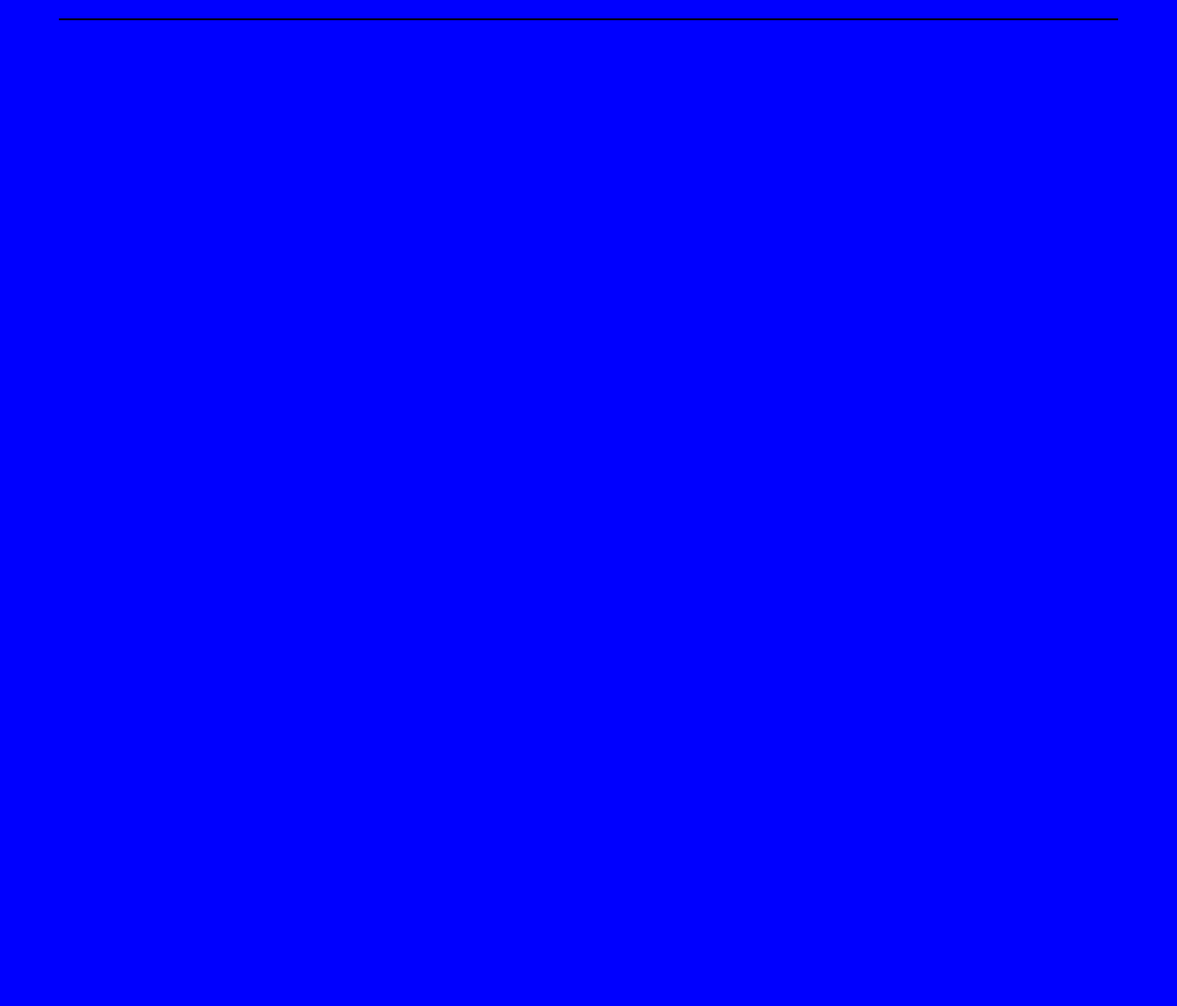
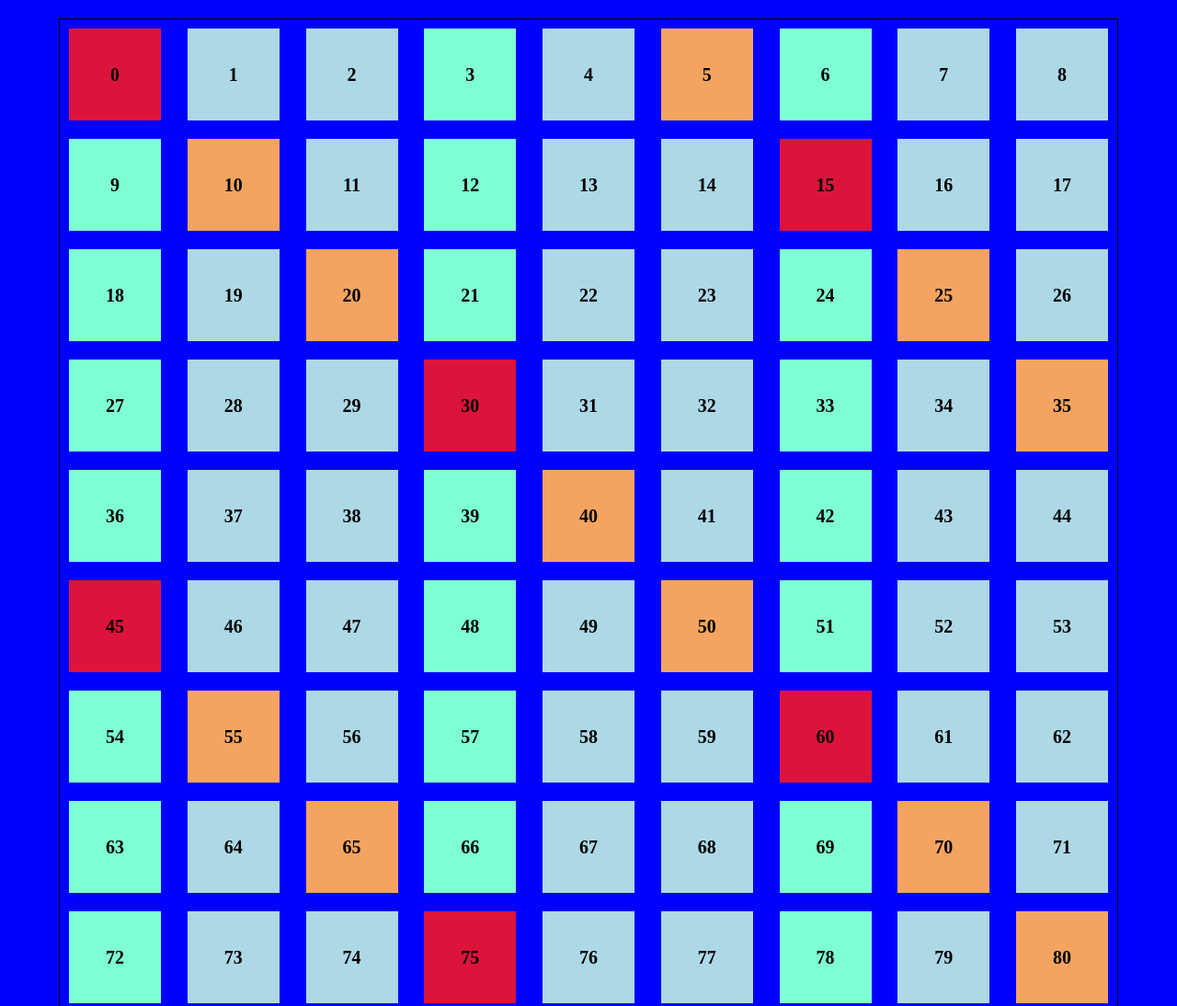
Before and after one commit to matteocenci/js-fizzbuzz, a plain HTML site: page index.html in a window 1280 px wide. Shown: the top 1094 px of the page at 92% size. Before the commit the page ends 800 px from the top, so only its background shows below. Drawn offline with Linux system fonts and the light colour scheme.

Commit message:
feat: FizzBuzz in console working

```diff
--- a/css/style.css
+++ b/css/style.css
@@ -29,6 +29,8 @@ body {
     align-items: center;
     font-size: 20px;
     font-weight: 600;
+
+    background-color: lightblue;
 }
 
 .fizz {
--- a/js/script.js
+++ b/js/script.js
@@ -11,12 +11,25 @@ for (let i = 0; i<=100; i++) {
     let bgClass;
     if(i % 15 === 0) {
         console.log("FizzBuzz");
+        bgClass = "fizzbuzz"
 
     } else if (i % 3 === 0){
         console.log("Fizz");
+        bgClass = "fizz"
     } else if (i % 5 === 0) {
         console.log("Buzz");
+        bgClass = "buzz"
     } else {
         console.log(i);
     }
+
+    // const boxFizzBuzz = document.createElement("div");
+    // boxFizzBuzz =
+    const boxElem = document.createElement("div");
+    boxElem.innerHTML = i;
+    boxElem.classList.add("box");
+    boxElem.classList.add(bgClass);
+    console.log(boxElem);
+
+    rowElem.append(boxElem);
 }
```
